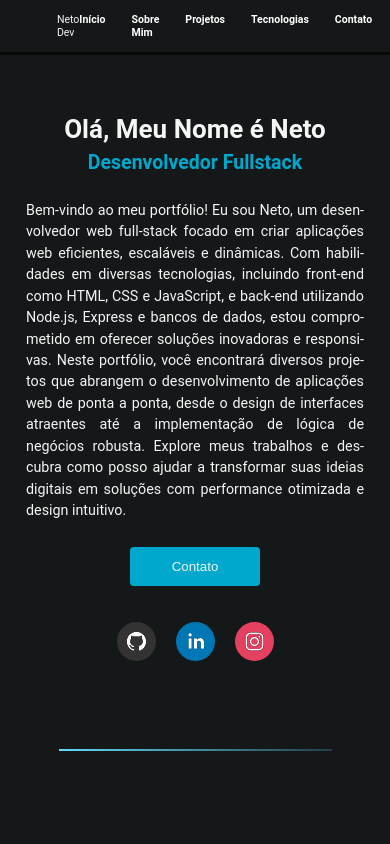
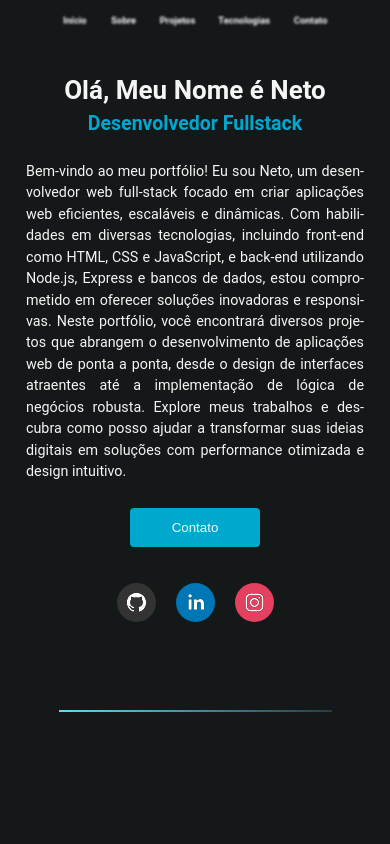
Before and after one commit to piciliano/portfolio, a React (Vite) app: page / in a window 390 px wide. Shown: the top 844 px of the page. Built offline with nearby package versions, Linux system fonts and the light colour scheme.

Commit message:
feat: added function responsive to navbar

```diff
--- a/src/components/beginning/styled.ts
+++ b/src/components/beginning/styled.ts
@@ -9,7 +9,7 @@ export const Section = styled.section`
   align-items: center;
   flex-wrap: wrap;
   @media (max-width: 768px) {
-    padding-top: 4.8rem;
+    padding-top: 2.8rem;
     padding-left: 2rem;
     padding-right: 2rem;
   }
--- a/src/components/navbar/index.tsx
+++ b/src/components/navbar/index.tsx
@@ -9,7 +9,7 @@ const Navbar: React.FC = () => {
           <a href="#home">Início</a>
         </S.NavItem>
         <S.NavItem>
-          <a href="#about">Sobre Mim</a>
+          <a href="#about">Sobre</a>
         </S.NavItem>
         <S.NavItem>
           <a href="#projects">Projetos</a>
--- a/src/components/navbar/styled.ts
+++ b/src/components/navbar/styled.ts
@@ -8,9 +8,18 @@ export const NavbarContainer = styled.nav`
   display: flex;
   justify-content: space-between;
   box-shadow: 0px 3px 0px 0px rgba(0, 0, 0, 0.7);
+
+  @media (max-width: 768px) {
+    box-shadow: none;
+    justify-content: center;
+  }
 `;
 
-export const Title = styled.p``;
+export const Title = styled.p`
+  @media (max-width: 768px) {
+    display: none;
+  }
+`;
 
 export const NavList = styled.ul`
   list-style: none;
@@ -24,8 +33,37 @@ export const NavItem = styled.li`
     color: white;
     font-weight: bold;
     cursor: pointer;
-    &:hover {
-      text-decoration: underline;
+    display: inline-block;
+    transition: transform 0.3s, filter 0.3s;
+    filter: blur(2px);
+    font-size: 0.6rem;
+  }
+
+  a:hover {
+    transform: scale(2);
+    filter: blur(0);
+  }
+
+  @keyframes zoomBlurFocus {
+    0% {
+      transform: scale(1);
+      filter: blur(2px);
+      font-size: 0.6rem;
+    }
+    50% {
+      transform: scale(1.2);
+      filter: blur(0);
+      font-size: 0.8rem;
+    }
+    100% {
+      transform: scale(1);
+      filter: blur(2px);
+    }
+  }
+
+  @media (max-width: 768px) {
+    a {
+      animation: zoomBlurFocus 5s infinite ease-in-out;
     }
   }
 `;
```
